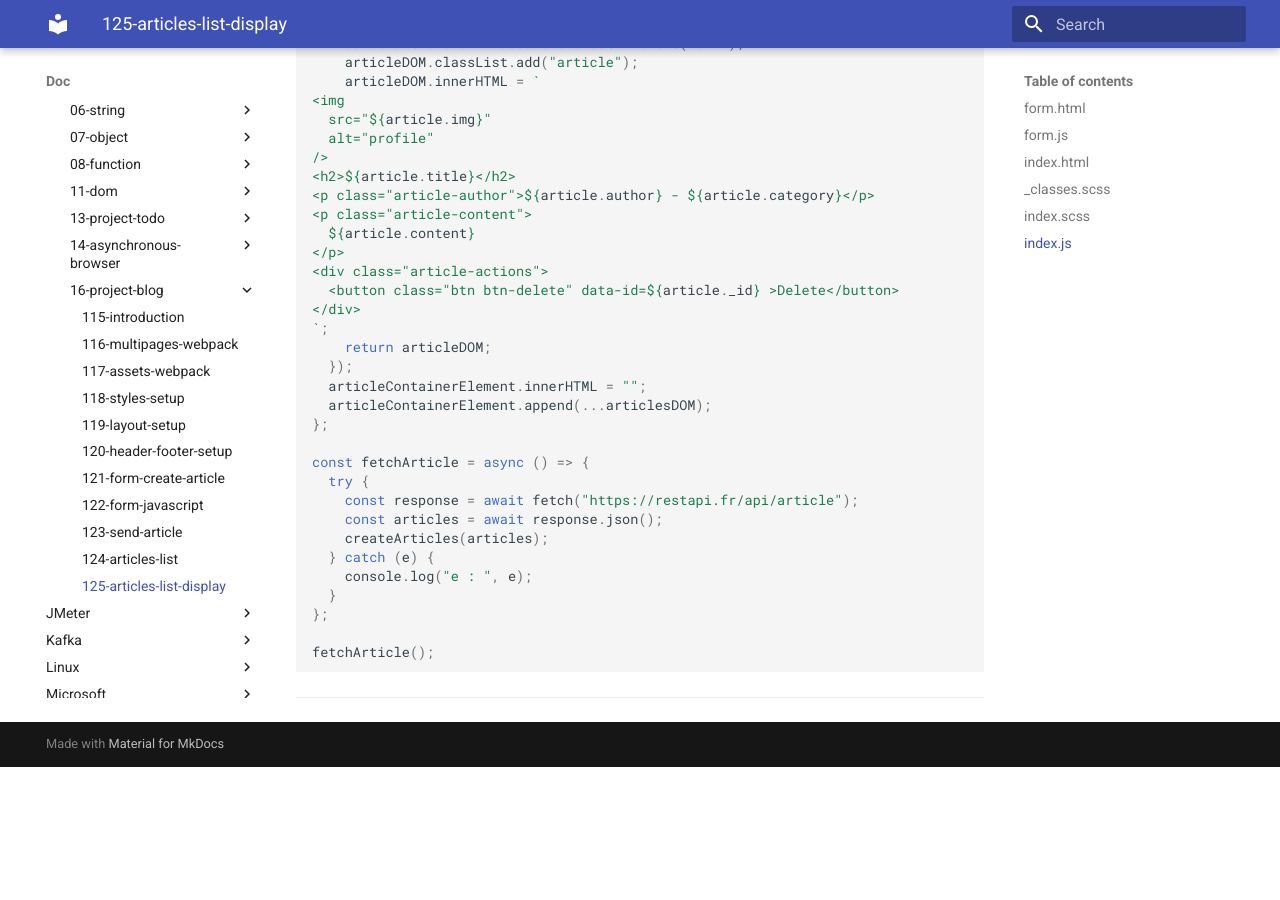
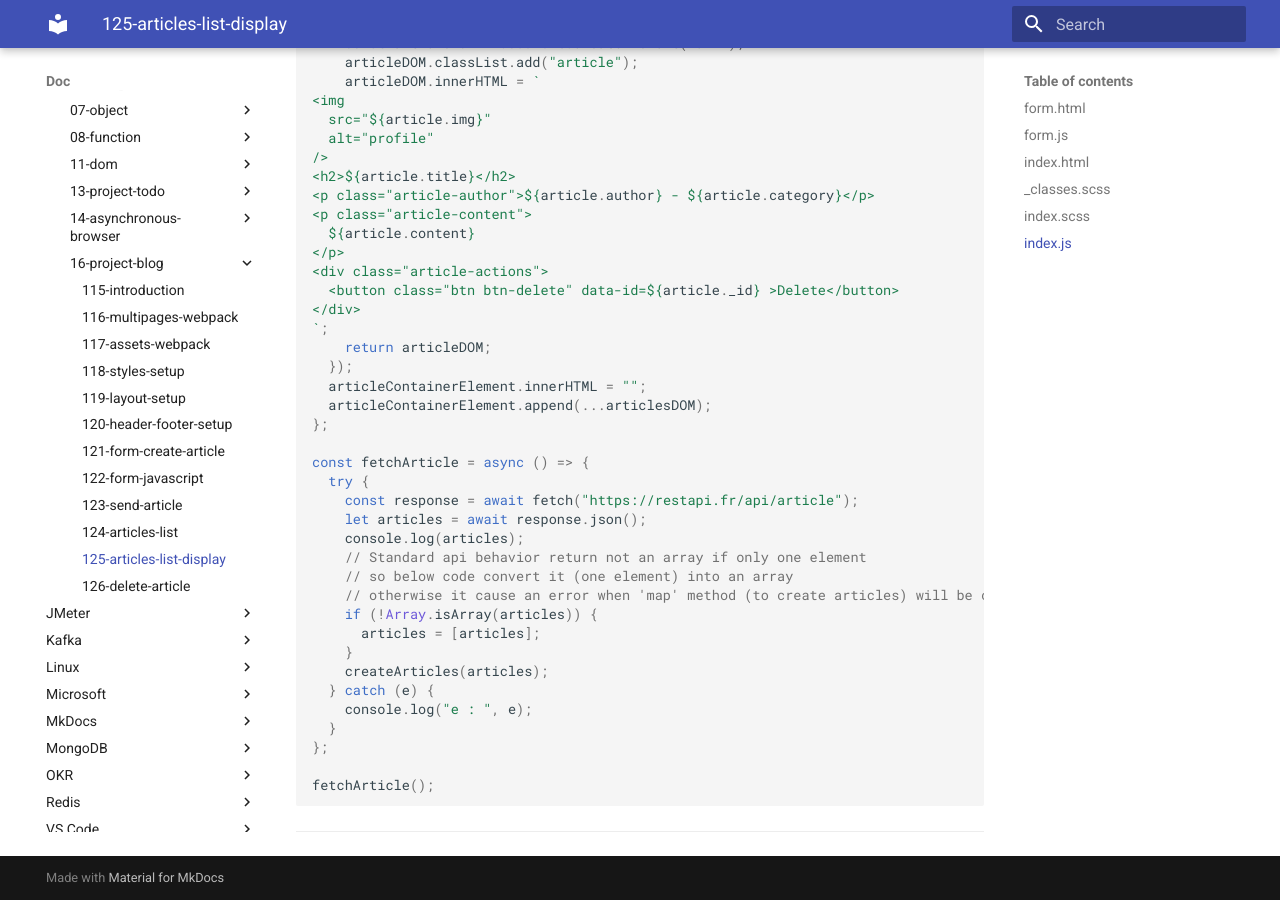
Before and after one commit to oldu73/doc, an MkDocs documentation site: the page built from docs/javascript/training/16-project-blog/125-articles-list-display.md, in a window 1280 px wide and 900 px high, scrolled down 2578 px. Built offline with MkDocs 1.6.1 and Material for MkDocs 9.7.7, drawn with Linux system fonts in a browser that asks for light colours; before the commit the page ends 3345 px from its top, so only the background shows below that.

Commit message:
js training blog project delete article

```diff
--- a/docs/javascript/training/16-project-blog/125-articles-list-display.md
+++ b/docs/javascript/training/16-project-blog/125-articles-list-display.md
@@ -150,7 +150,14 @@ const createArticles = (articles) => {
 const fetchArticle = async () => {
   try {
     const response = await fetch("https://restapi.fr/api/article");
-    const articles = await response.json();
+    let articles = await response.json();
+    console.log(articles);
+    // Standard api behavior return not an array if only one element
+    // so below code convert it (one element) into an array
+    // otherwise it cause an error when 'map' method (to create articles) will be called on it.
+    if (!Array.isArray(articles)) {
+      articles = [articles];
+    }
     createArticles(articles);
   } catch (e) {
     console.log("e : ", e);
--- a/mkdocs.yml
+++ b/mkdocs.yml
@@ -114,6 +114,7 @@ nav:
                 - '123-send-article': 'javascript/training/16-project-blog/123-send-article.md'
                 - '124-articles-list': 'javascript/training/16-project-blog/124-articles-list.md'
                 - '125-articles-list-display': 'javascript/training/16-project-blog/125-articles-list-display.md'
+                - '126-delete-article': 'javascript/training/16-project-blog/126-delete-article.md'
     - JMeter:
         - 'JMeter - 01 - Misc': 'jmeter/1-jmeter-misc.md'
     - Kafka:
```
Also changed, not shown: docs/javascript/training/16-project-blog/126-delete-article.md (added, +52 -0 lines).
